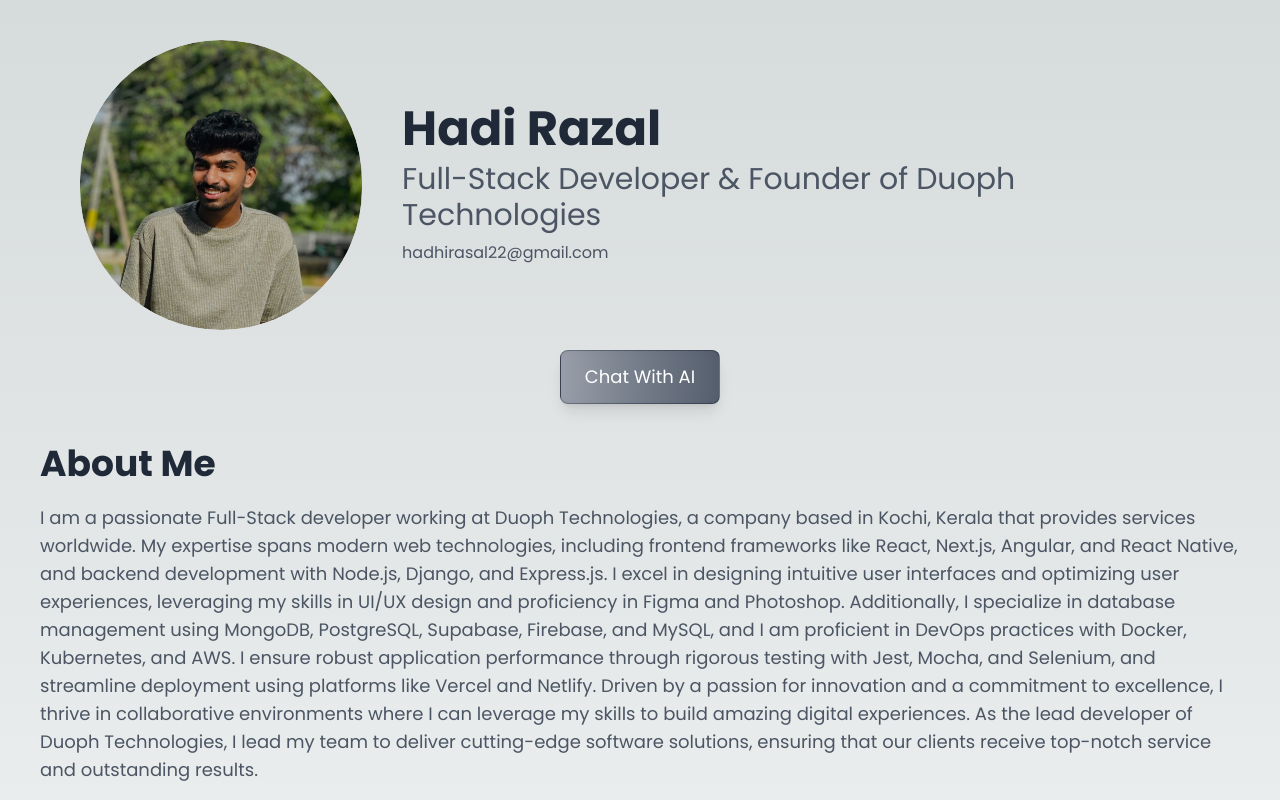
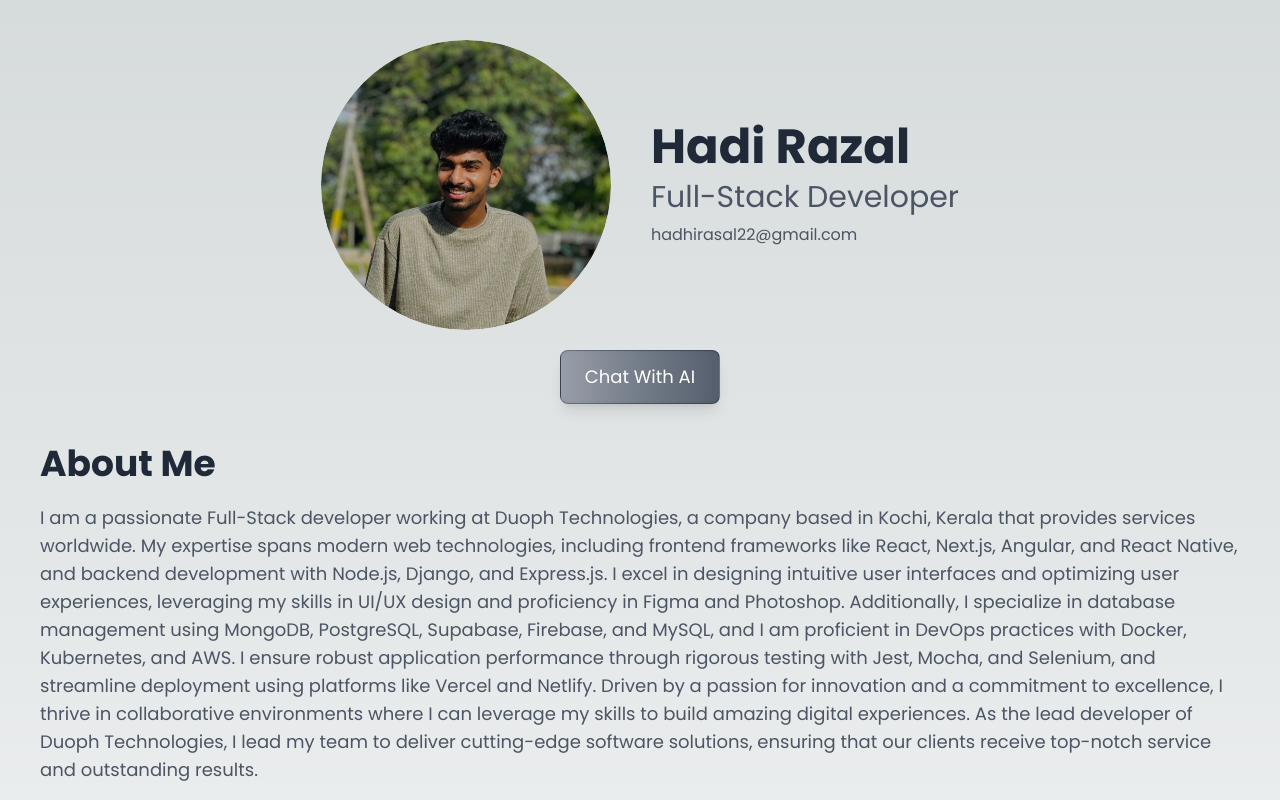
Before and after one commit to hadi-razal/hadirazal-porfolio, a Next.js app: page / in a window 1280 px wide. Shown: the top 800 px of the page. Built offline with nearby package versions, Linux system fonts and the light colour scheme.

Commit message:
data changes

```diff
--- a/app/page.tsx
+++ b/app/page.tsx
@@ -65,7 +65,7 @@
     <div className="mx-auto">
       <Head>
         <title>Hadi Razal - Software Developer</title>
-        <meta name="description" content="Hadi Razal is a skilled full-stack developer and the founder of Duoph Technologies, building amazing digital experiences." />
+        <meta name="description" content="Hadi Razal is a skilled full-stack developer" />
         <meta name="keywords" content="Hadi Razal, full-stack developer, web developer, software engineer, React, Node.js, Next.js, Duoph Technologies" />
         <meta name="author" content="Hadi Razal" />
         <link rel="canonical" href="https://hadirazal.in/" />
@@ -131,7 +131,7 @@
               transition={{ duration: 1, delay: 0.7 }}
               className="text-2xl md:text-3xl text-gray-600 mt-2"
             >
-              Full-Stack Developer & Founder of Duoph Technologies
+              Full-Stack Developer
             </motion.h2>
             <motion.h6
               onClick={handleCopyEmail}
```
